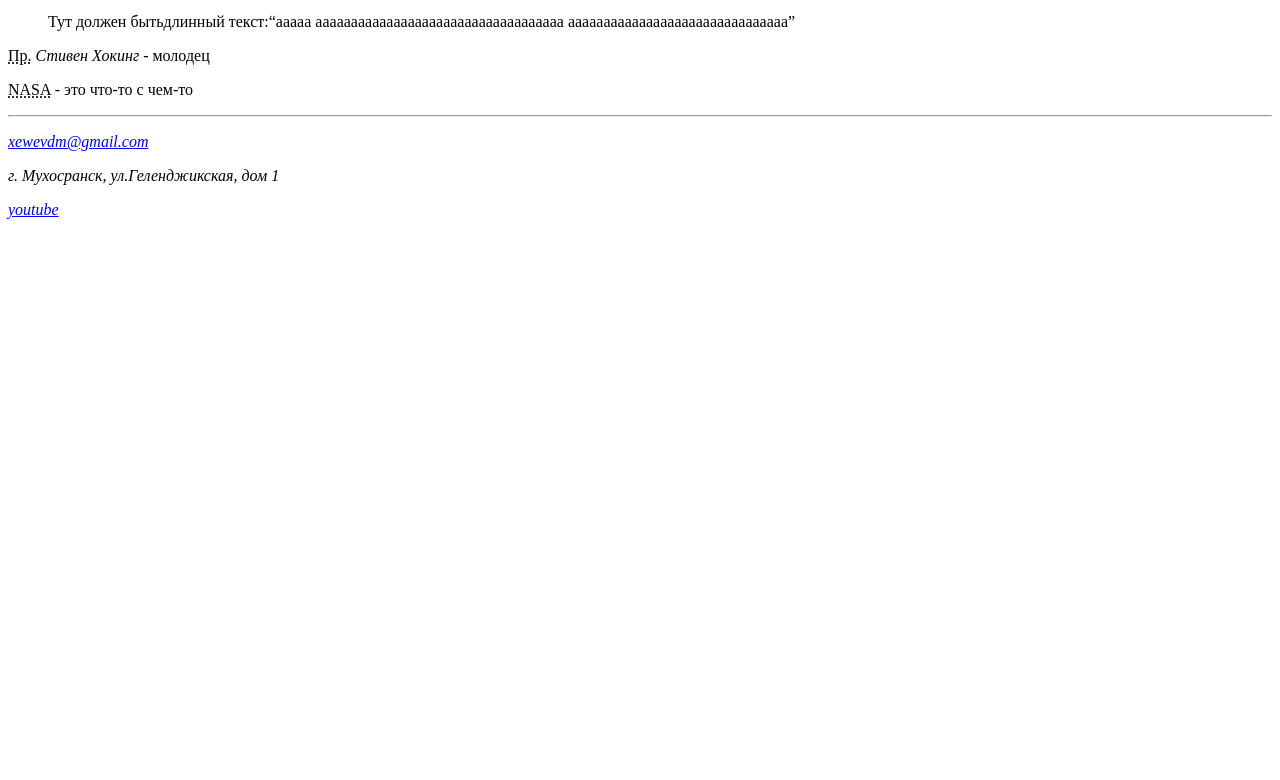
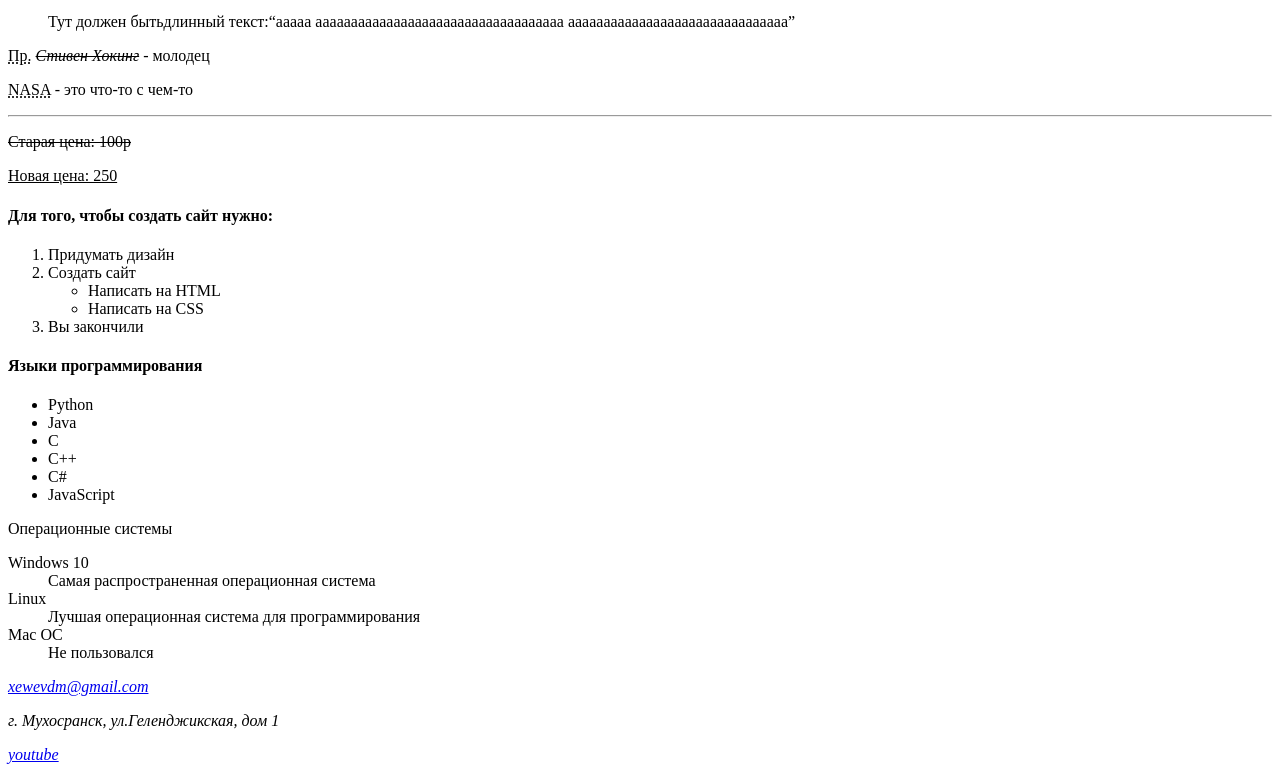
Before and after one commit to adiga-code/learningHTML_CSS, a plain HTML site: page index.html in a window 1280 px wide. Shown: the part 310-1090 px from the top of the page. Before the commit the page ends 800 px from the top, so only its background shows below. Drawn offline with Linux system fonts and the light colour scheme.

Commit message:
nineth commit

```diff
--- a/index.html
+++ b/index.html
@@ -17,10 +17,44 @@
 			ааааааааааааааааааааааааааааааа</q></p>
 		</blockquote>
 		<p><abbr title="Профессор">Пр.</abbr>
-			<cite>Стивен Хокинг</cite> - молодец</p>
+			<cite><del>Стивен Хокинг</del></cite> - молодец</p>
 		<p><acronym title="космическая винодельня">NASA</acronym>
 			- это что-то с чем-то</p>
 		<hr />
+		<p><s>Старая цена: 100р</s></p>
+		<p><ins>Новая цена: 250</ins></p>
+
+		<h4>Для того, чтобы создать сайт нужно:</h4>
+		<ol>
+			<li>Придумать дизайн</li>
+			<li>Создать сайт</li>
+			  <ul>
+			  	<li>Написать на HTML</li>
+			    <li>Написать на CSS</li>
+			  </ul>
+			<li>Вы закончили</li>
+		</ol>
+
+		<h4>Языки программирования</h4>
+		<ul>
+			<li>Python</li>
+			<li>Java</li>
+			<li>C</li>
+			<li>C++</li>
+			<li>C#</li>
+			<li>JavaScript</li>
+		</ul>
+
+		<p>Операционные системы</p>
+		<dl>
+			<dt>Windows 10</dt>
+			<dd>Самая распространенная операционная система</dd>
+			<dt>Linux</dt>
+			<dd>Лучшая операционная система для программирования</dd>
+			<dt>Mac OC</dt>
+			<dd>Не пользовался</dd>
+		</dl>
+
 		<address>
 			<p><a href="xewevdm@gmail.com">
 				xewevdm@gmail.com</a></p>
```
Also changed, not shown: HTML-элементы.html (+5 -0 lines).
